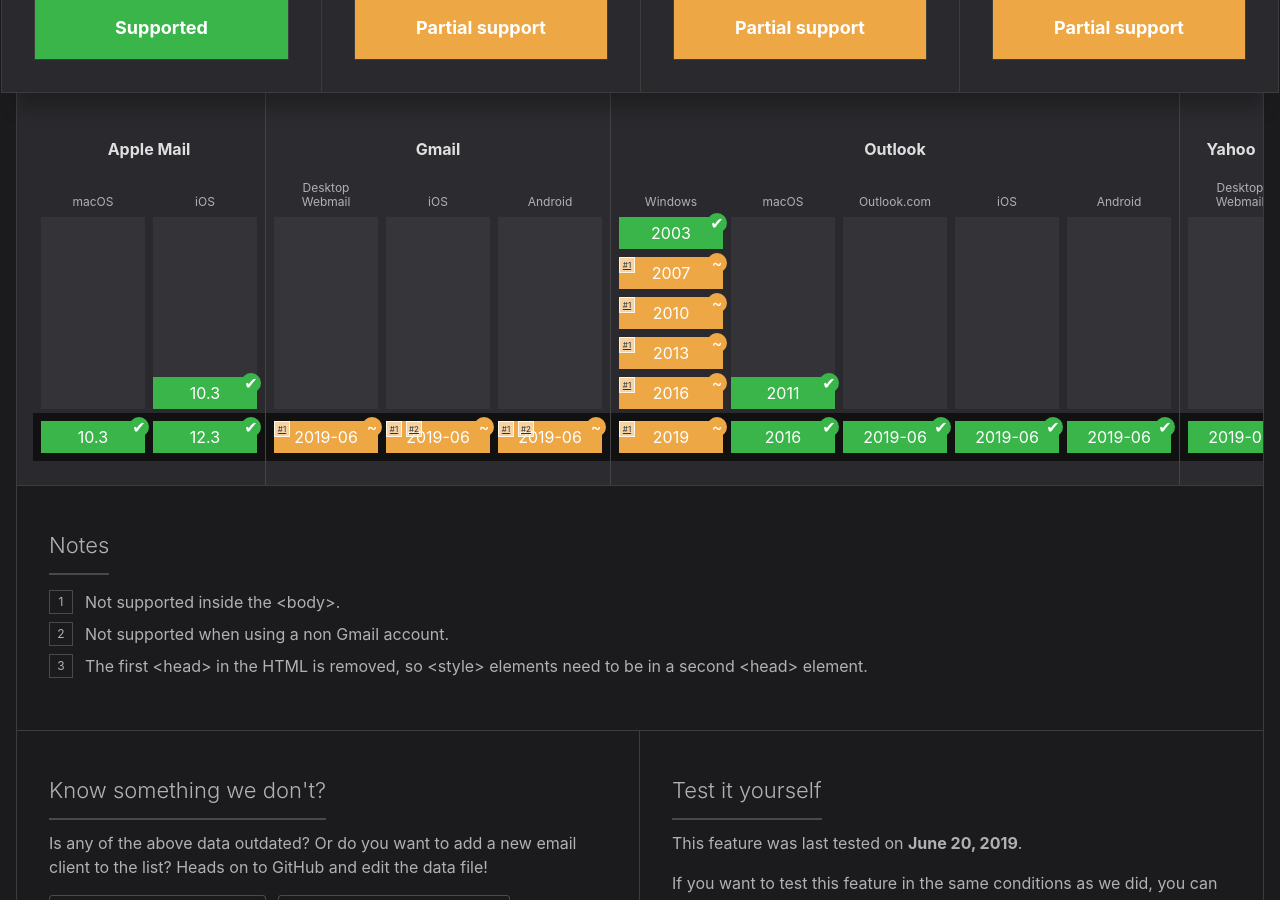
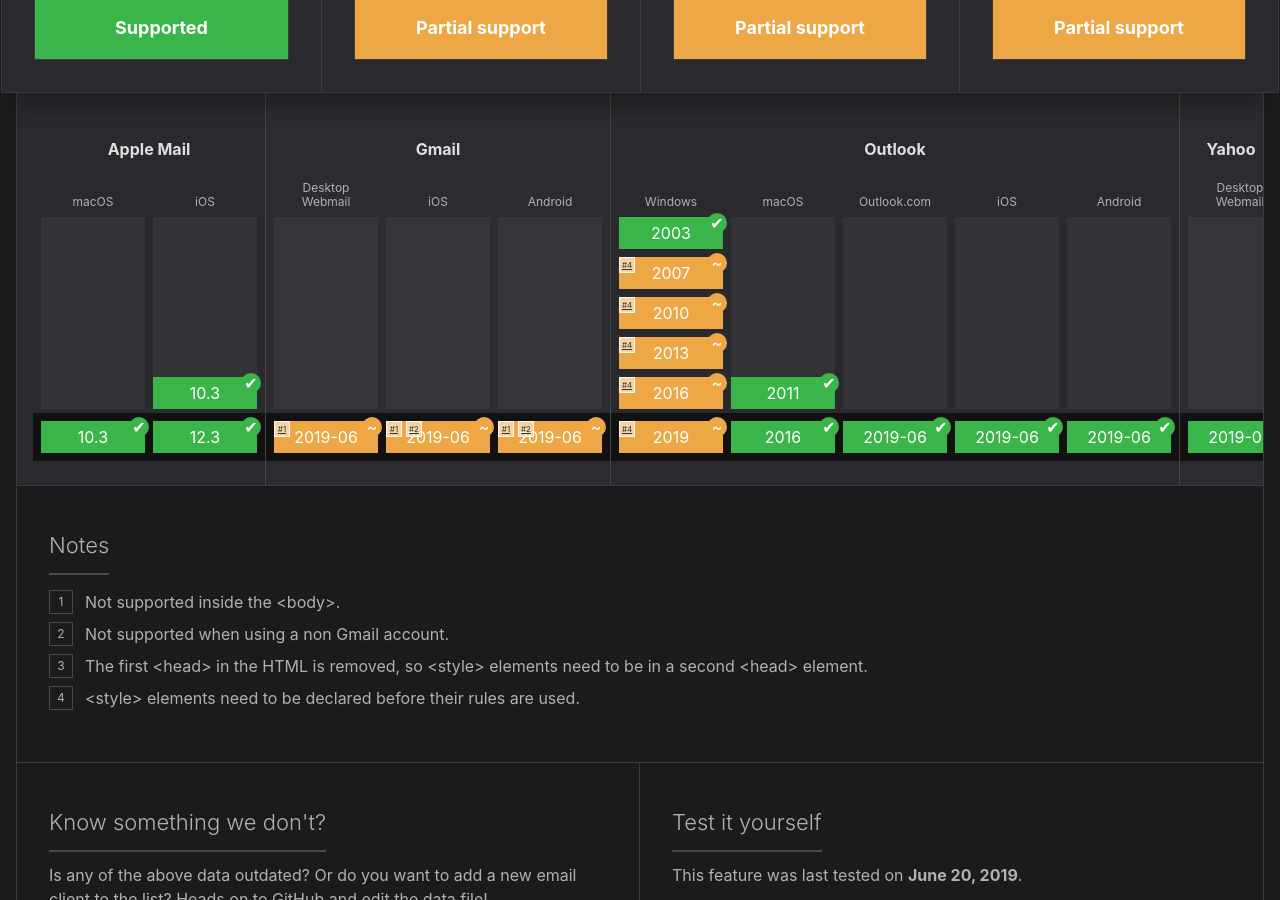
Before and after one commit to hteumeuleu/caniemail, a Jekyll site: the page built from _features/html-style.md, in a window 1280 px wide and 900 px high, scrolled down 424 px. Built offline with Jekyll 4.4.1, drawn with Linux system fonts in a browser that asks for light colours.

Commit message:
Added support info for MSO
Added note 4 related with the support for the style in body for MSO.

```diff
--- a/_features/html-style.md
+++ b/_features/html-style.md
@@ -40,11 +40,11 @@
     outlook: {
         windows: {
             "2003":"y",
-            "2007":"a #1",
-            "2010":"a #1",
-            "2013":"a #1",
-            "2016":"a #1",
-            "2019":"a #1"
+            "2007":"a #4",
+            "2010":"a #4",
+            "2013":"a #4",
+            "2016":"a #4",
+            "2019":"a #4"
         },
         macos: {
             "2011":"y",
@@ -97,6 +97,7 @@
 notes_by_num: {
     "1": "Not supported inside the <body>.",
     "2": "Not supported when using a non Gmail account.",
-    "3": "The first <head> in the HTML is removed, so <style> elements need to be in a second <head> element."
+    "3": "The first <head> in the HTML is removed, so <style> elements need to be in a second <head> element.",
+    "4": "<style> elements need to be declared before their rules are used."
 }
 ---
```
